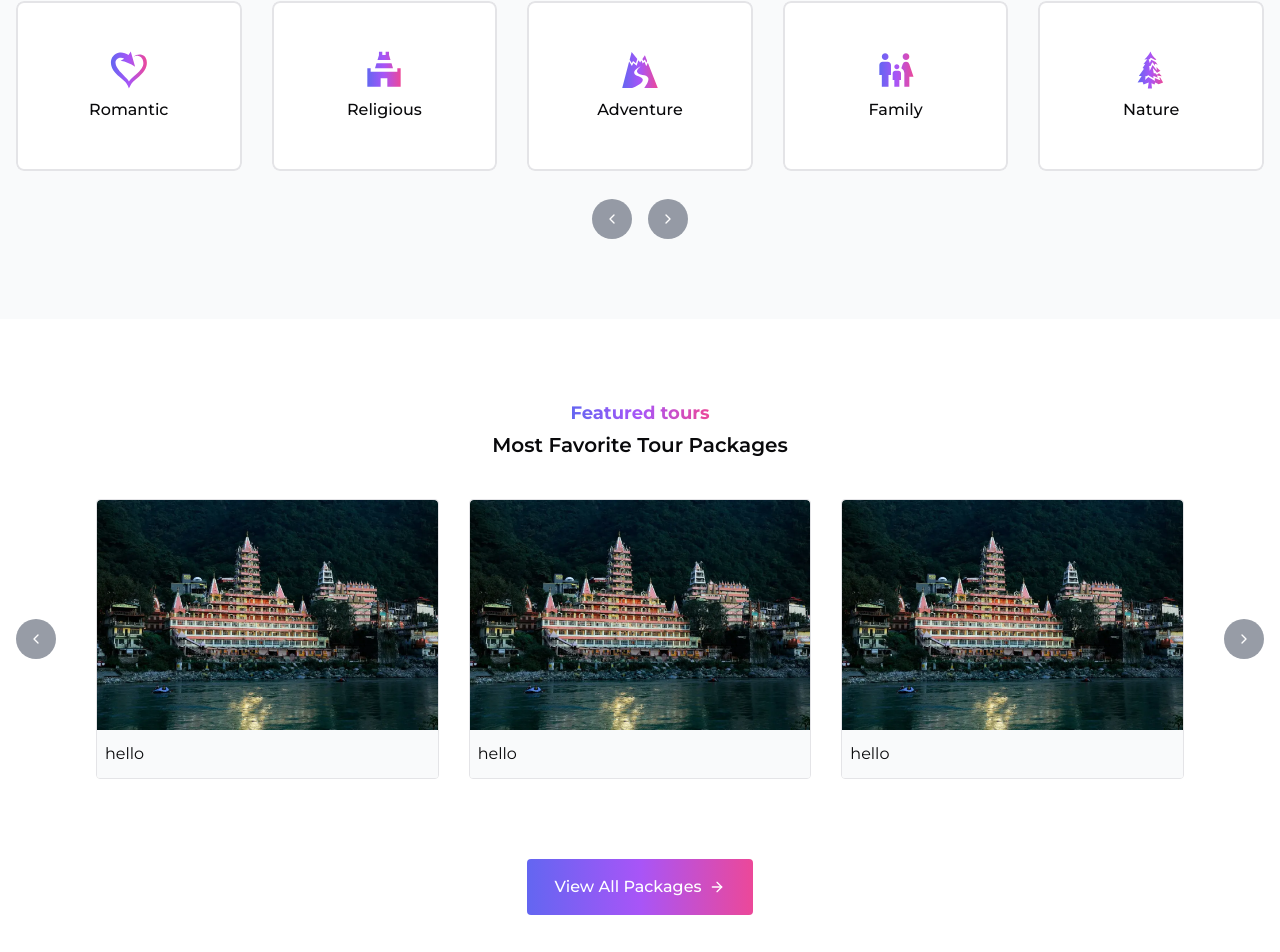
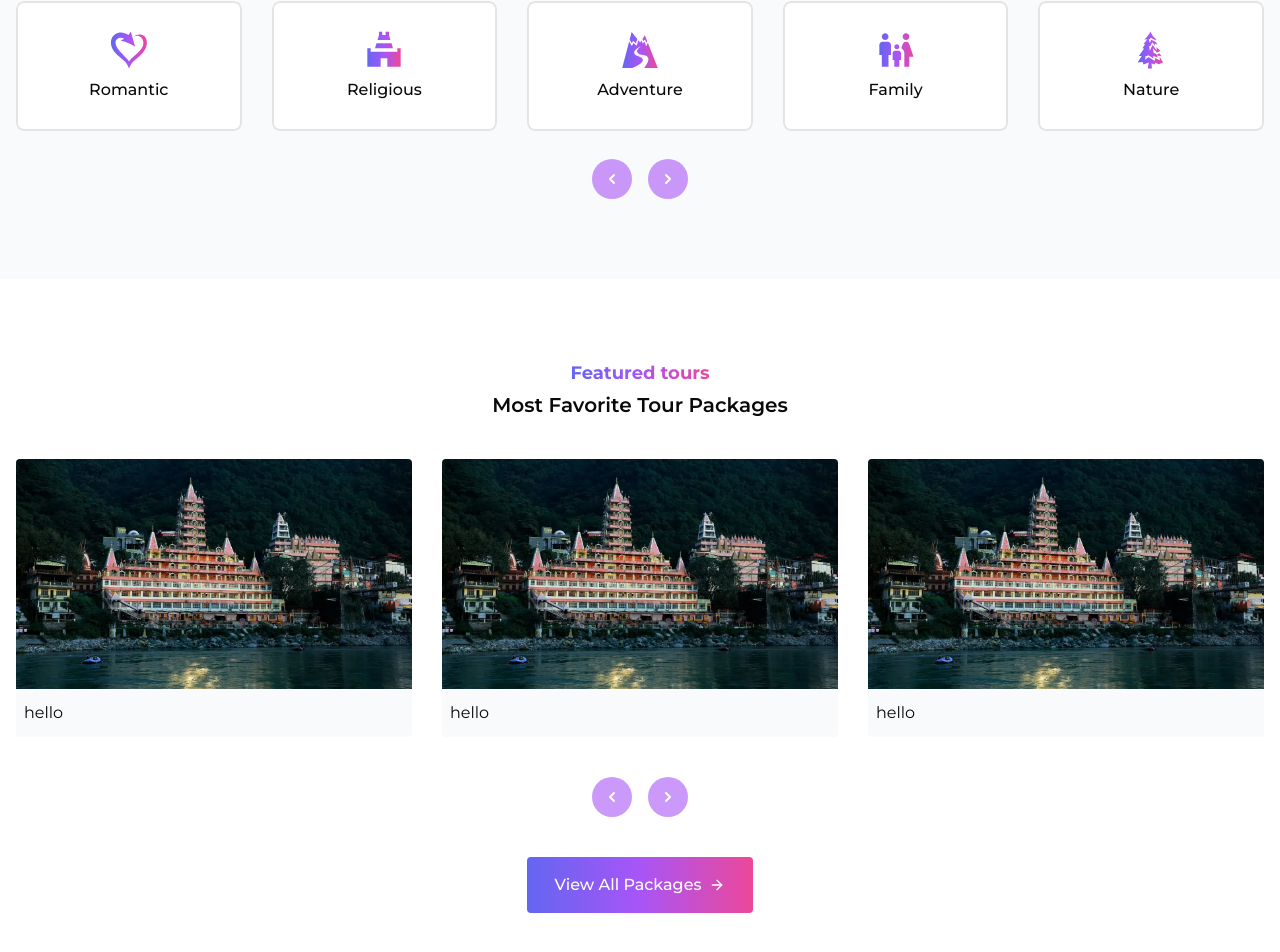
Before and after one commit to diwakarjha554/tth-frontend-netlify, a Next.js app: page / in a window 1280 px wide. Shown: the part 971-1923 px from the top of the page. Built offline with nearby package versions, Linux system fonts and the light colour scheme.

Commit message:
ui update

```diff
--- a/components/home/home-packages/index.tsx
+++ b/components/home/home-packages/index.tsx
@@ -19,17 +19,20 @@ const HomePackages = () => {
     const swiperRef = useRef<SwiperType | null>(null);
 
     const [cardsToShow, setCardsToShow] = useState<number>(3);
-    const updateCardsToShow = () => {
-        if (window.innerWidth < 300) {
-            setCardsToShow(1);
-        } else if (window.innerWidth < 600) {
-            setCardsToShow(2);
-        } else {
-            setCardsToShow(3);
-        }
-    };
 
     useEffect(() => {
+        const updateCardsToShow = () => {
+            if (window.innerWidth < 500) {
+                setCardsToShow(1);
+            } else if (window.innerWidth < 900) {
+                setCardsToShow(2);
+            } else if (window.innerWidth < 1500) {
+                setCardsToShow(3);
+            } else {
+                setCardsToShow(4);
+            }
+        };
+
         updateCardsToShow();
         window.addEventListener('resize', updateCardsToShow);
         return () => {
@@ -46,13 +49,13 @@ const HomePackages = () => {
                     </h1>
                     <h1 className="font-semibold text-xl">Most Favorite Tour Packages</h1>
                 </div>
-                <div className="flex items-center justify-between gap-10">
-                    <button
+                <div className="flex items-center justify-between">
+                    {/* <button
                         className="p-3 transition-colors bg-gray-500 bg-opacity-70 text-white rounded-full w-10 h-10 md:flex items-center justify-center text-xl duration-300 hover:bg-opacity-90 hidden"
                         onClick={() => swiperRef.current?.slidePrev()}
                     >
                         <FiChevronLeft size={24} />
-                    </button>
+                    </button> */}
                     <Swiper
                         slidesPerView={cardsToShow}
                         spaceBetween={30}
@@ -63,33 +66,33 @@ const HomePackages = () => {
                         className="custom-swiper"
                     >
                         {cards.map((card, index) => (
-                            <SwiperSlide key={index} className="flex-shrink-0 overflow-hidden rounded border">
+                            <SwiperSlide key={index} className="flex-shrink-0 overflow-hidden">
                                 <PackageCard />
                             </SwiperSlide>
                         ))}
                     </Swiper>
-                    <button
+                    {/* <button
                         className="p-3 transition-colors bg-gray-500 bg-opacity-70 text-white rounded-full w-10 h-10 md:flex items-center justify-center text-xl duration-300 hover:bg-opacity-90 hidden"
                         onClick={() => swiperRef.current?.slideNext()}
                     >
                         <FiChevronRight size={24} />
+                    </button> */}
+                </div>
+                <div className="flex justify-center gap-4 mt-10">
+                    <button
+                        className="p-3 transition-colors bg-purple-500/[0.6] dark:bg-purple-500/[0.3] text-white rounded-full w-10 h-10 flex items-center justify-center text-xl duration-300 hover:bg-purple-500/[0.8] dark:hover:bg-purple-500/[0.5]"
+                        onClick={() => swiperRef.current?.slidePrev()}
+                    >
+                        <FiChevronLeft size={24} strokeWidth={3}/>
+                    </button>
+                    <button
+                        className="p-3 transition-colors bg-purple-500/[0.6] dark:bg-purple-500/[0.3] text-white rounded-full w-10 h-10 flex items-center justify-center text-xl duration-300 hover:bg-purple-500/[0.8] dark:hover:bg-purple-500/[0.5]"
+                        onClick={() => swiperRef.current?.slideNext()}
+                    >
+                        <FiChevronRight size={24} strokeWidth={3}/>
                     </button>
                 </div>
-                <div className="flex justify-center gap-4 mt-7 md:hidden">
-                    <button
-                        className="p-3 transition-colors bg-gray-500 bg-opacity-70 text-white rounded-full w-10 h-10 flex items-center justify-center text-xl duration-300 hover:bg-opacity-90"
-                        onClick={() => swiperRef.current?.slidePrev()}
-                    >
-                        <FiChevronLeft size={24} />
-                    </button>
-                    <button
-                        className="p-3 transition-colors bg-gray-500 bg-opacity-70 text-white rounded-full w-10 h-10 flex items-center justify-center text-xl duration-300 hover:bg-opacity-90"
-                        onClick={() => swiperRef.current?.slideNext()}
-                    >
-                        <FiChevronRight size={24} />
-                    </button>
-                </div>
-                <div className="w-full flex items-center justify-center mt-10 lg:mt-20">
+                <div className="w-full flex items-center justify-center mt-10">
                     <Link
                         href="/packages"
                         className="flex items-center gap-2 text-white bg-gradient-to-r from-indigo-500 via-purple-500 to-pink-500 py-4 px-5 sm:px-7 rounded hover:scale-110 transition-all ease-in-out duration-500"
--- a/components/home/select-theme/theme-carousel/index.tsx
+++ b/components/home/select-theme/theme-carousel/index.tsx
@@ -51,7 +51,7 @@ const ThemeCarousel = () => {
             >
                 {cards.map((card, index) => (
                     <SwiperSlide key={index} className="flex-shrink-0 overflow-hidden rounded-lg">
-                        <div className="flex flex-col justify-center items-center gap-2 py-2 h-[170px] bg-background hover:bg-border border-2 hover:scale-105 md:hover:scale-110 lg:hover:scale-125 transition rounded-lg cursor-pointer transform-gpu duration-500">
+                        <div className="flex flex-col justify-center items-center gap-2 py-2 h-[130px] bg-background hover:bg-border border-2 hover:scale-105 md:hover:scale-110 lg:hover:scale-125 transition rounded-lg cursor-pointer transform-gpu duration-500">
                             <GradientIcon icon={card.icon} size={40} />
                             <h3 className="font-medium text-center truncate w-full">{card.label}</h3>
                         </div>
@@ -60,16 +60,16 @@ const ThemeCarousel = () => {
             </Swiper>
             <div className="flex justify-center gap-4 mt-7">
                 <button
-                    className="p-3 transition-colors bg-gray-500 bg-opacity-70 text-white rounded-full w-10 h-10 flex items-center justify-center text-xl duration-300 hover:bg-opacity-90"
+                    className="p-3 transition-colors bg-purple-500/[0.6] dark:bg-purple-500/[0.3] text-white rounded-full w-10 h-10 flex items-center justify-center text-xl duration-200 hover:bg-purple-500/[0.8] dark:hover:bg-purple-500/[0.5]"
                     onClick={() => swiperRef.current?.slidePrev()}
                 >
-                    <FiChevronLeft size={24} />
+                    <FiChevronLeft size={24} strokeWidth={3}/>
                 </button>
                 <button
-                    className="p-3 transition-colors bg-gray-500 bg-opacity-70 text-white rounded-full w-10 h-10 flex items-center justify-center text-xl duration-300 hover:bg-opacity-90"
+                    className="p-3 transition-colors bg-purple-500/[0.6] dark:bg-purple-500/[0.3] text-white rounded-full w-10 h-10 flex items-center justify-center text-xl duration-200 hover:bg-purple-500/[0.8] dark:hover:bg-purple-500/[0.5]"
                     onClick={() => swiperRef.current?.slideNext()}
                 >
-                    <FiChevronRight size={24} />
+                    <FiChevronRight size={24} strokeWidth={3}/>
                 </button>
             </div>
         </div>
--- a/components/packages/package-card/index.tsx
+++ b/components/packages/package-card/index.tsx
@@ -3,7 +3,7 @@ import React from 'react';
 
 const PackageCard = () => {
     return (
-        <div className="group w-full cursor-pointer relative">
+        <div className="group w-full cursor-pointer relative shadow">
             <div className="relative overflow-hidden h-[230px] rounded-t">
                 <Image
                     fill
@@ -12,7 +12,7 @@ const PackageCard = () => {
                     className="object-cover group-hover:scale-110 transition-all ease-in-out duration-300 select-none"
                 />
             </div>
-            <div className="py-3 px-2 bg-gray-50 dark:bg-[#111111]">hello</div>
+            <div className="py-3 px-2 bg-gray-50 dark:bg-[#111111] rounded-b">hello</div>
         </div>
     );
 };
```
